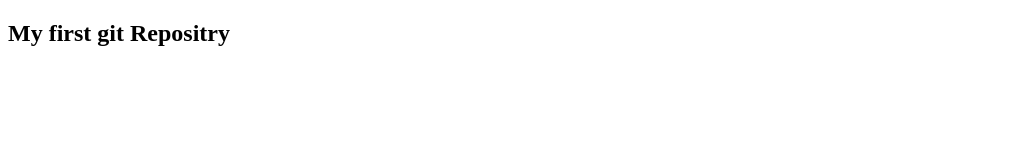
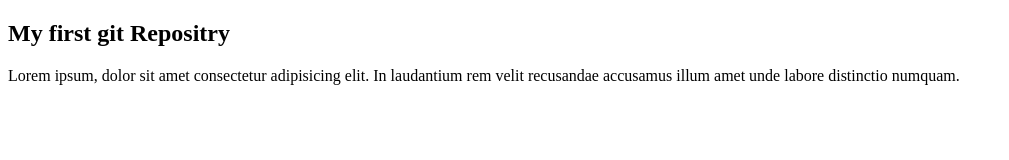
Before and after one commit to prokashmax/my-fires-project, a plain HTML site: page index.html in a window 1280 px wide. Shown: the whole page, without its empty margins (0-1009 px from the left). Drawn offline with Linux system fonts and the light colour scheme.

Commit message:
Add p tag and some text

```diff
--- a/index.html
+++ b/index.html
@@ -8,5 +8,6 @@
 </head>
 <body>
     <h2>My first git Repositry</h2>
+    <p>Lorem ipsum, dolor sit amet consectetur adipisicing elit. In laudantium rem velit recusandae accusamus illum amet unde labore distinctio numquam.</p>
 </body>
 </html>
```
